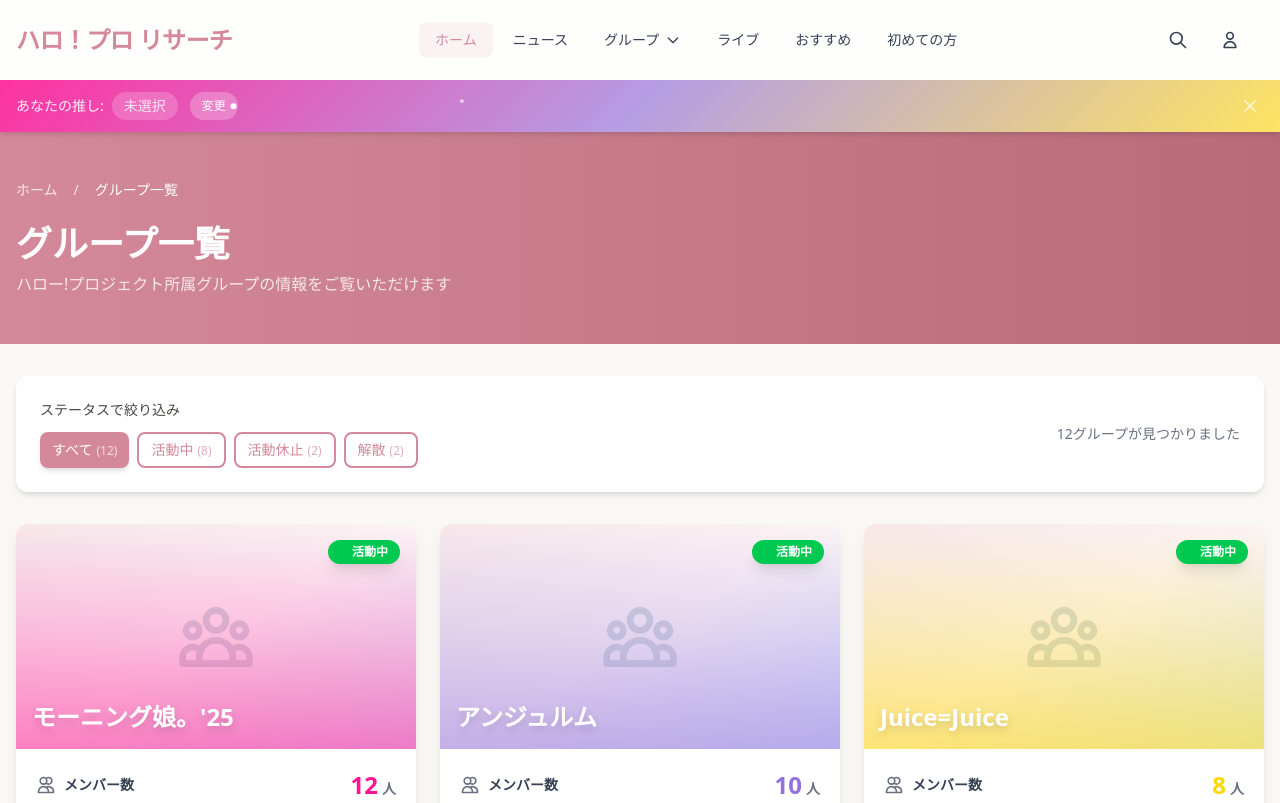
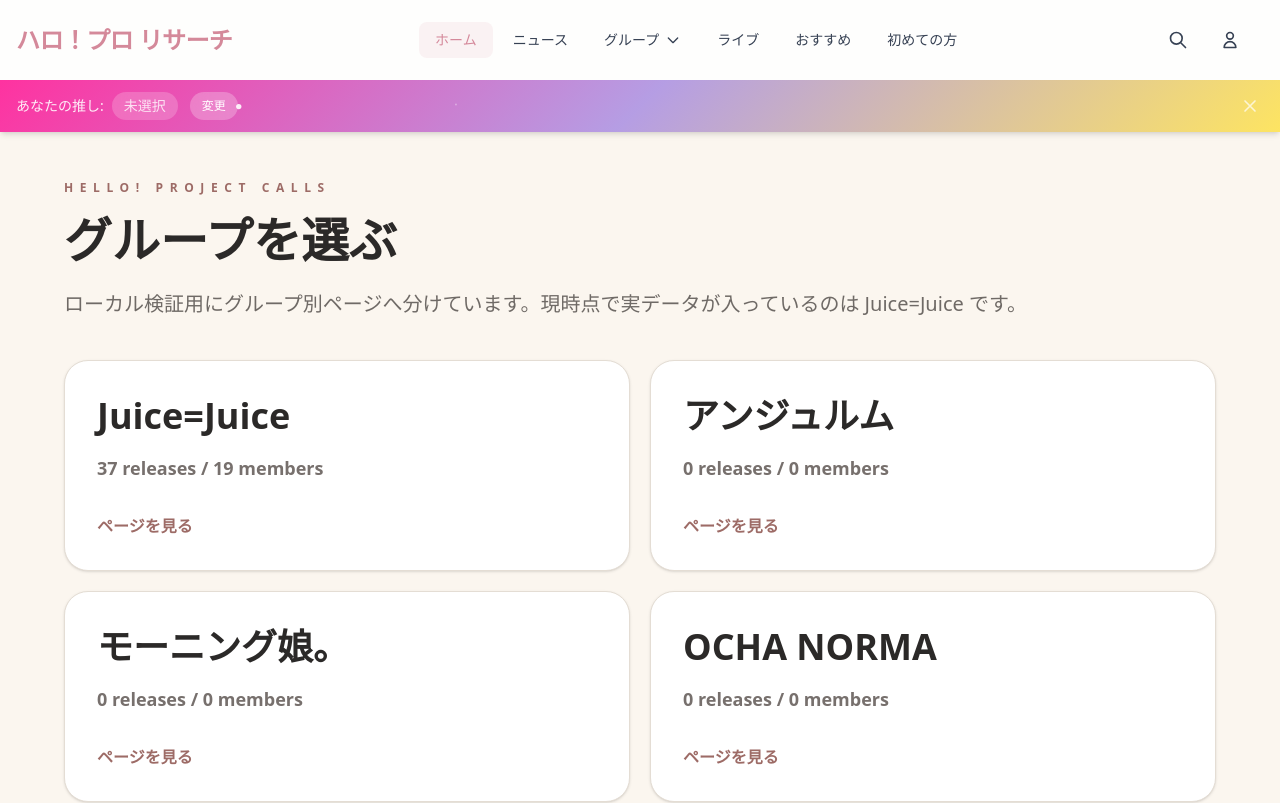
Before and after one commit to bikkkubo/helloprojects, a Next.js app in the folder frontend/: page / in a window 1280 px wide. Shown: the top 803 px of the page. Built offline with nearby package versions, Linux system fonts and the light colour scheme.

Commit message:
Restore calls group selection home

```diff
--- a/frontend/src/app/page.tsx
+++ b/frontend/src/app/page.tsx
@@ -1,5 +1,78 @@
-import GroupsPage from "./groups/page";
+import Link from "next/link";
+
+const groups = [
+  {
+    name: "Juice=Juice",
+    href: "/groups/juice-juice",
+    releases: 37,
+    members: 19,
+  },
+  {
+    name: "アンジュルム",
+    href: "/groups/angerme",
+    releases: 0,
+    members: 0,
+  },
+  {
+    name: "モーニング娘。",
+    href: "/groups/morning-musume",
+    releases: 0,
+    members: 0,
+  },
+  {
+    name: "OCHA NORMA",
+    href: "/groups/ocha-norma",
+    releases: 0,
+    members: 0,
+  },
+  {
+    name: "つばきファクトリー",
+    href: "/groups/tsubaki-factory",
+    releases: 0,
+    members: 0,
+  },
+  {
+    name: "ロージークロニクル",
+    href: "/groups/rosy-chronicle",
+    releases: 0,
+    members: 0,
+  },
+];
 
 export default function HomePage() {
-  return <GroupsPage />;
+  return (
+    <main className="min-h-screen bg-[#fbf6ef] px-5 py-8 text-[#2b2928] sm:px-8 md:py-12">
+      <div className="mx-auto max-w-6xl">
+        <p className="text-xs font-black uppercase tracking-[0.55em] text-[#9d6b66]">
+          Hello! Project Calls
+        </p>
+        <h1 className="mt-5 text-4xl font-black tracking-normal md:text-5xl">
+          グループを選ぶ
+        </h1>
+        <p className="mt-6 max-w-5xl text-base font-medium leading-8 text-[#6f6a66] md:text-xl">
+          ローカル検証用にグループ別ページへ分けています。現時点で実データが入っているのは Juice=Juice です。
+        </p>
+
+        <section className="mt-10 grid gap-5 md:grid-cols-2">
+          {groups.map((group) => (
+            <Link
+              key={group.name}
+              href={group.href}
+              className="rounded-3xl border border-[#e4ddd4] bg-white px-8 py-8 shadow-sm transition hover:-translate-y-0.5 hover:border-[#b9847d] hover:shadow-md"
+            >
+              <h2 className="text-3xl font-black leading-tight md:text-4xl">
+                {group.name}
+              </h2>
+              <p className="mt-4 text-base font-semibold text-[#77706d] md:text-lg">
+                {group.releases} releases / {group.members} members
+              </p>
+              <p className="mt-8 text-base font-black text-[#9d6b66]">
+                ページを見る
+              </p>
+            </Link>
+          ))}
+        </section>
+      </div>
+    </main>
+  );
 }
```
